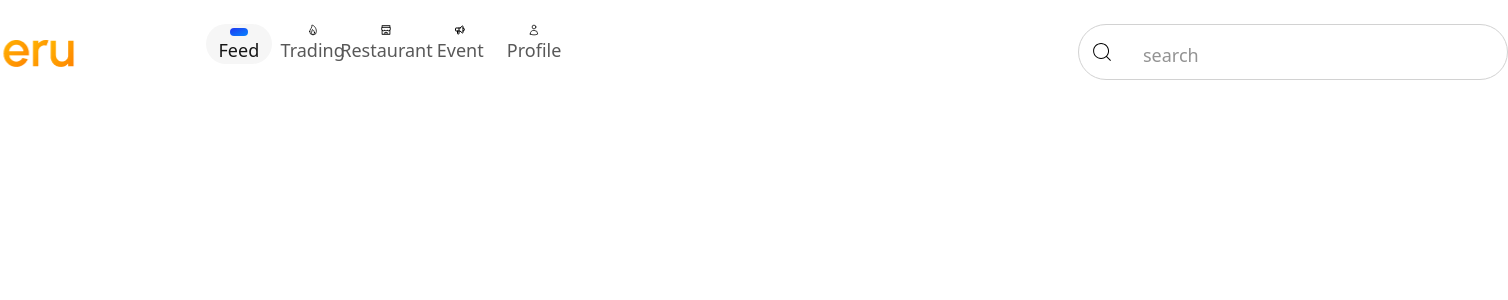
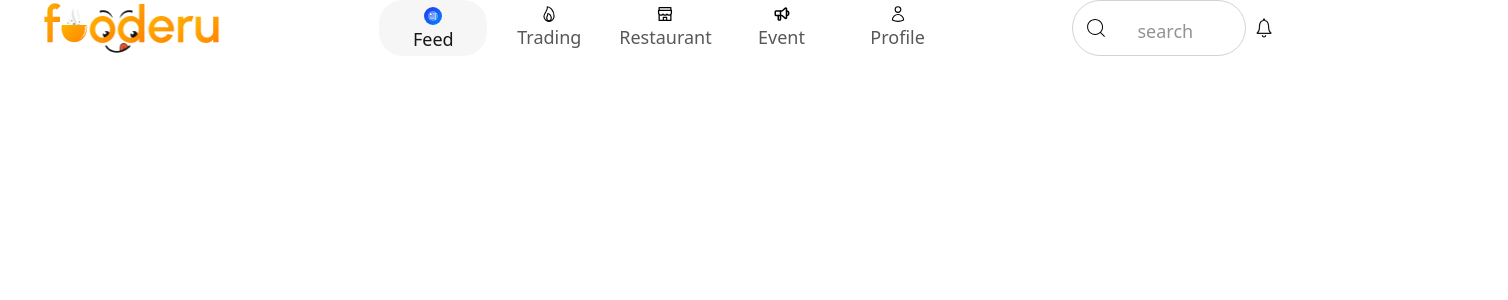
Before and after one commit to MehediHasanMridha/Fooderu_boys, a React (Vite) app: page / in a window 1280 px wide. Shown: the top 300 px of the page, 1508 px wide, since content can reach past the window. Built offline with nearby package versions, Linux system fonts and the light colour scheme.

Commit message:
there was some difficulty in large device so i add w in %

```diff
--- a/src/Navbar.jsx
+++ b/src/Navbar.jsx
@@ -14,11 +14,11 @@ import logo from "./assets/Logo (2).png";
 
 const Navbar = () => {
   return (
-    <div className="w-[430px] md:w-[771px] xl:w-[1720px] mx-auto md:px-1 md:py-2 xl:h-16">
+    <div className="w-[430px] md:w-[771px] xl:w-[1920px] mx-auto md:px-1 2xl:h-16 ">
       {/* top line  */}
-      <div className="flex justify-between mt-4 gap-6 ">
+      <div className="flex justify-between xl:grow gap-6 ">
         {/* top left  */}
-        <div className="flex justify-start w-[140px] md:w-[132px] xl:w-[392px] items-center  gap-1.5">
+        <div className="flex justify-start xl:justify-end w-[140px] md:w-[132px] xl:w-[20%] items-center gap-1.5  ">
           <IoReorderThreeOutline className="text-2xl xl:hidden" />
           <img
             className="w-[100px] h-[30px] md:w-[95px] xl:w-[181px] xl:mx-auto xl:h-14 "
@@ -28,34 +28,34 @@ const Navbar = () => {
         </div>
 
         {/* top middle  */}
-        <div className="hidden md:block w-[358px] xl:w-[848px] ">
-          <div className="w-full flex gap-2">
+        <div className="hidden md:block w-[358px] xl:w-[45%] ">
+          <div className="w-full flex justify-between gap-2">
             {/* feed  */}
-            <button className="w-[65.8px] 2xl:w-[163px] h-10 2xl:h-14 flex justify-center items-center flex-col hover:cursor-pointer bg-[#F6F6F6] rounded-3xl ">
+            <button className="w-[65.8px] xl:w-[150px] h-10 xl:h-14 flex justify-center items-center flex-col hover:cursor-pointer bg-[#F6F6F6] rounded-3xl ">
               <IoNewspaperOutline className="rounded-[86.667px] bg-gradient-to-br from-[#2131F0] to-[#0A82FE] text-lg text-white p-1 mt-1 " />
               <h2 className="text-xs xl:text-lg text-[#161616] ">Feed</h2>
             </button>
 
             {/* trading  */}
-            <button className="w-[65.8px] 2xl:w-[163px] h-10 2xl:h-14 flex justify-center items-center flex-col hover:cursor-pointer hover:bg-gray-50 ">
+            <button className="w-[65.8px] xl:w-[150px] h-10 xl:h-14 flex justify-center items-center flex-col hover:cursor-pointer hover:bg-gray-50 ">
               <IoFlameOutline className="text-lg" />
               <h2 className="text-xs xl:text-lg text-[#585858] ">Trading</h2>
             </button>
 
             {/* restaurant  */}
-            <button className="w-[65.8px] 2xl:w-[163px] h-10 2xl:h-14 flex justify-center items-center flex-col hover:cursor-pointer hover:bg-gray-50 ">
+            <button className="w-[65.8px] xl:w-[150px] h-10 xl:h-14 flex justify-center items-center flex-col hover:cursor-pointer hover:bg-gray-50 ">
               <AiOutlineShop className="md:text-lg" />
               <h2 className="text-xs xl:text-lg text-[#585858] ">Restaurant</h2>
             </button>
 
             {/* event  */}
-            <button className="w-[65.8px] 2xl:w-[163px] h-10 2xl:h-14 flex justify-center items-center flex-col hover:cursor-pointer hover:bg-gray-50 ">
+            <button className="w-[65.8px] xl:w-[150px] h-10 xl:h-14 flex justify-center items-center flex-col hover:cursor-pointer hover:bg-gray-50 ">
               <TbSpeakerphone className="md:text-lg" />
               <h2 className="text-xs xl:text-lg text-[#585858] ">Event</h2>
             </button>
 
             {/* Profile  */}
-            <button className="w-[65.8px] 2xl:w-[163px] h-10 2xl:h-14 flex justify-center items-center flex-col hover:cursor-pointer hover:bg-gray-50  ">
+            <button className="w-[65.8px] xl:w-[150px] h-10 xl:h-14 flex justify-center items-center flex-col hover:cursor-pointer hover:bg-gray-50  ">
               <HiOutlineUser className="text-lg" />
               <h2 className="text-xs xl:text-lg text-[#585858] ">Profile</h2>
             </button>
@@ -63,11 +63,11 @@ const Navbar = () => {
         </div>
 
         {/* top right  */}
-        <div className="flex justify-start items-center gap-1.5 text-2xl relative xl:w-[412px]">
+        <div className="flex justify-end xl:justify-start items-center gap-1.5 text-2xl relative lg:w-[200px] xl:w-[16%]  ">
           {/* search icon  */}
           <CiSearch className="text-2xl xl:absolute xl:left-3 xl:top-4 " />
           <input
-            className="hidden xl:block placeholder:text-[#939393] placeholder:text-lg px-4 py-2 h-14 rounded-[56px] pl-16 border border-[#D2D2D2] "
+            className="hidden xl:block placeholder:text-[#939393] placeholder:text-lg px-4 py-2 h-14 rounded-[56px] pl-16 w-[100%] border border-[#D2D2D2] "
             type="text"
             name=""
             id=""
```
